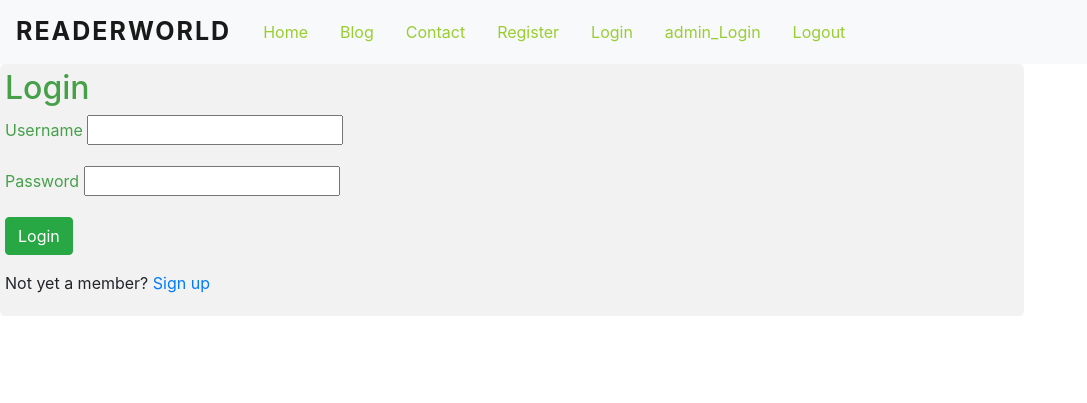
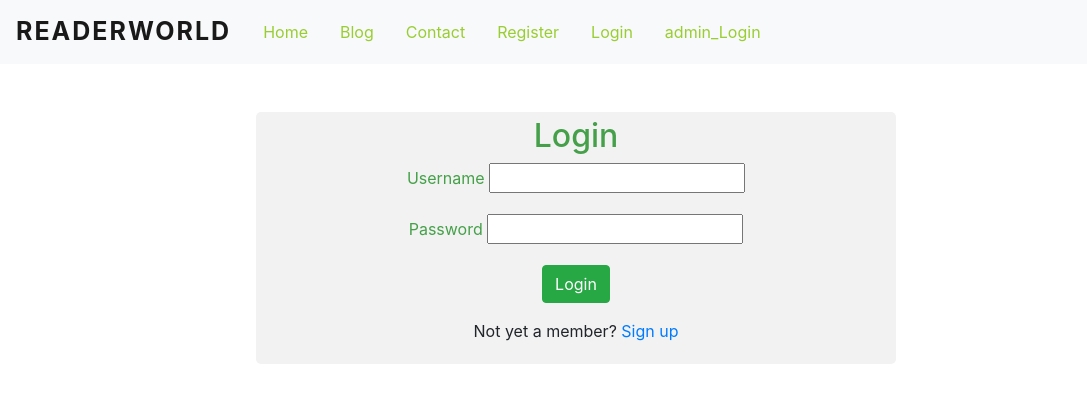
Before and after one commit to SaraELhamel/fil-rouge, a PHP site: page /login.php in a window 1280 px wide. Shown: the top 403 px of the page, without its empty margins (0-1087 px from the left). Run offline with PHP 8.4, Linux system fonts and the light colour scheme.

Commit message:
new update

```diff
--- a/admin/edit.php
+++ b/admin/edit.php
@@ -133,13 +133,9 @@ $conn->close();
 <div class="wrapper">
     <h3>edit form</h3>
         <form method="post" action="process.php">
-            <!-- <div class="form-group">
-        <label >id</label>
-    <input type="number" name="id" value="<?php echo $id; ?>">
-    </div> -->
     <div class="form-group">
     <label >name</label>
-    <input type="text" name="name" value="<?= $name; ?>">
+    <input type="text" name="name" >
     </div>
     <div class="form-group">
     <label >author</label>
--- a/admin_login.php
+++ b/admin_login.php
@@ -22,7 +22,7 @@ if(isset($_POST['login'])){
         header("location:home.php");
     }
     else if($result->num_rows==1 && $_SESSION['role']=="admin"){
-        header("location:admin/book.php");
+        header("location:admin/dashboard.php");
     }
 }
 
--- a/bouq.php
+++ b/bouq.php
@@ -59,7 +59,7 @@ include_once("get1.php");
         <span class="star">&nbsp;</span>
         <span class="star">&nbsp;</span>
     </div>
-    <div class="text-center"><button class="btn btn-success" onclick="myFunction()">upload</button>
+    <div class="text-center"><button class="btn btn-success" onclick="myFunction()">Download</button>
     </div>
     <br>
 
--- a/bouq1.php
+++ b/bouq1.php
@@ -56,7 +56,7 @@ include_once("get2.php");
         <span class="star">&nbsp;</span>
         <span class="star">&nbsp;</span>
     </div>
-    <div class="text-center"><button class="btn btn-success" onclick="myFunction()">upload</button>
+    <div class="text-center"><button class="btn btn-success" onclick="myFunction()">Download</button>
     </div>
     <br>
     <div class="comment">
--- a/bouq2.php
+++ b/bouq2.php
@@ -56,7 +56,7 @@ include_once("get3.php");
         <span class="star">&nbsp;</span>
         <span class="star">&nbsp;</span>
     </div>
-    <div class="text-center"><button class="btn btn-success" onclick="myFunction()">upload</button>
+    <div class="text-center"><button class="btn btn-success" onclick="myFunction()">Download</button>
     </div>
     <br>
     <div class="comment">
--- a/bouq3.php
+++ b/bouq3.php
@@ -56,7 +56,7 @@ include_once("get4.php");
         <span class="star">&nbsp;</span>
         <span class="star">&nbsp;</span>
     </div>
-    <div class="text-center"><button class="btn btn-success" onclick="myFunction()">upload</button>
+    <div class="text-center"><button class="btn btn-success" onclick="myFunction()">Download</button>
     </div>
     <br>
     <div class="comment">
--- a/bouq4.php
+++ b/bouq4.php
@@ -56,7 +56,7 @@ include_once("get5.php");
         <span class="star">&nbsp;</span>
         <span class="star">&nbsp;</span>
     </div>
-    <div class="text-center"><button class="btn btn-success" onclick="myFunction()">upload</button>
+    <div class="text-center"><button class="btn btn-success" onclick="myFunction()">Download</button>
     </div>
     <br>
     <div class="comment">
--- a/bouq5.php
+++ b/bouq5.php
@@ -55,7 +55,7 @@ include_once("get6.php");
         <span class="star">&nbsp;</span>
         <span class="star">&nbsp;</span>
     </div>
-    <div class="text-center"><button class="btn btn-success" onclick="myFunction()">upload</button>
+    <div class="text-center"><button class="btn btn-success" onclick="myFunction()">Download</button>
     </div>
     <br>
     <div class="comment">
--- a/bouq6.php
+++ b/bouq6.php
@@ -56,7 +56,7 @@ include_once("get7.php");
         <span class="star">&nbsp;</span>
         <span class="star">&nbsp;</span>
     </div>
-    <div class="text-center"><button class="btn btn-success" onclick="myFunction()">upload</button>
+    <div class="text-center"><button class="btn btn-success" onclick="myFunction()">Download</button>
     </div>
     <br>
     <div class="comment">
--- a/bouq7.php
+++ b/bouq7.php
@@ -56,7 +56,7 @@ include_once("get8.php");
         <span class="star">&nbsp;</span>
         <span class="star">&nbsp;</span>
     </div>
-    <div class="text-center"><button class="btn btn-success" onclick="myFunction()">upload</button>
+    <div class="text-center"><button class="btn btn-success" onclick="myFunction()">Download</button>
     </div>
     <br>
     <div class="comment">
--- a/login.css
+++ b/login.css
@@ -2,10 +2,11 @@
     border-radius: 5px;
     background-color: #f2f2f2;
     padding: 5px;
-    width: 80%;
-    height: 50%;
-    text-align: left;
+    width: 50%;
+    /* height: 50%; */
+    text-align: center;
     display: inline-block;
+    margin-left: 20%;
 }
 .form-group a{
     color:#45a049 ;
--- a/login.php
+++ b/login.php
@@ -31,11 +31,10 @@
   <li class="nav-item">
     <a class="nav-link" href="admin_login.php">admin_Login</a>
   </li>
-  <li class="nav-item">
-          <a class="nav-link" href="logout.php">Logout</a>
-        </li>
 </ul>
 </nav>
+<br>
+<br>
   <div class="wrapper">
   	<h2>Login</h2>
   <form method="post" action="login.php">
--- a/register.css
+++ b/register.css
@@ -3,8 +3,9 @@
     background-color: #f2f2f2;
     padding: 5px;
     width: 50%;
-    text-align: left;
+    text-align: center;
     display: inline-block;
+    margin-left: 20%;
 }
 .form-group a{
     color:#45a049 ;
--- a/register.php
+++ b/register.php
@@ -31,11 +31,10 @@
   <li class="nav-item">
     <a class="nav-link" href="admin_login.php">admin_Login</a>
   </li>
-  <li class="nav-item">
-          <a class="nav-link" href="logout.php">Logout</a>
-        </li>
 </ul>
 </nav>
+<br>
+<br>
   <div class="wrapper">
   	<h2>Register</h2>
   <form method="post" action="register.php">
```
Also changed, not shown: admin/edit_pub.php (+4 -4 lines).
